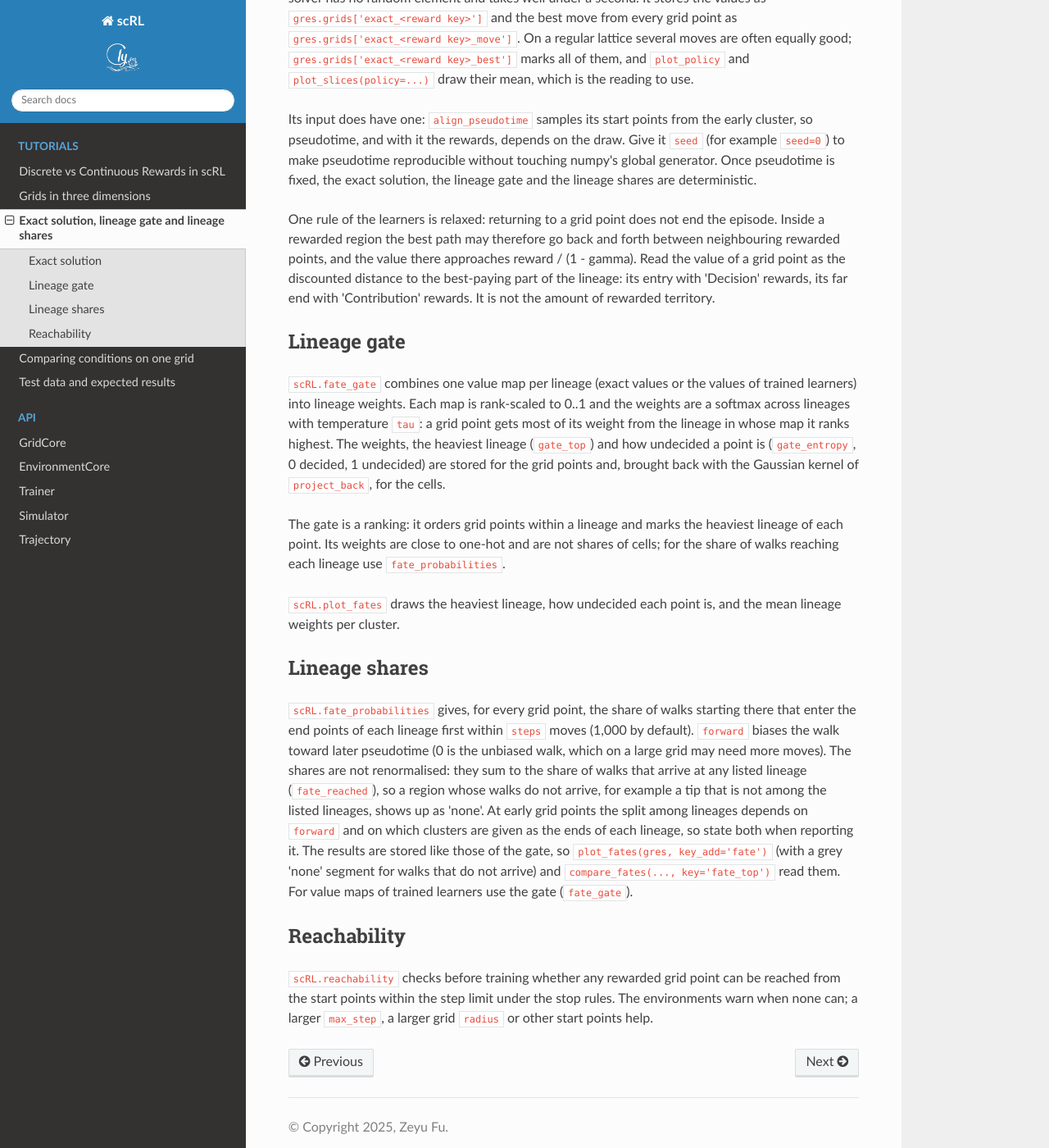
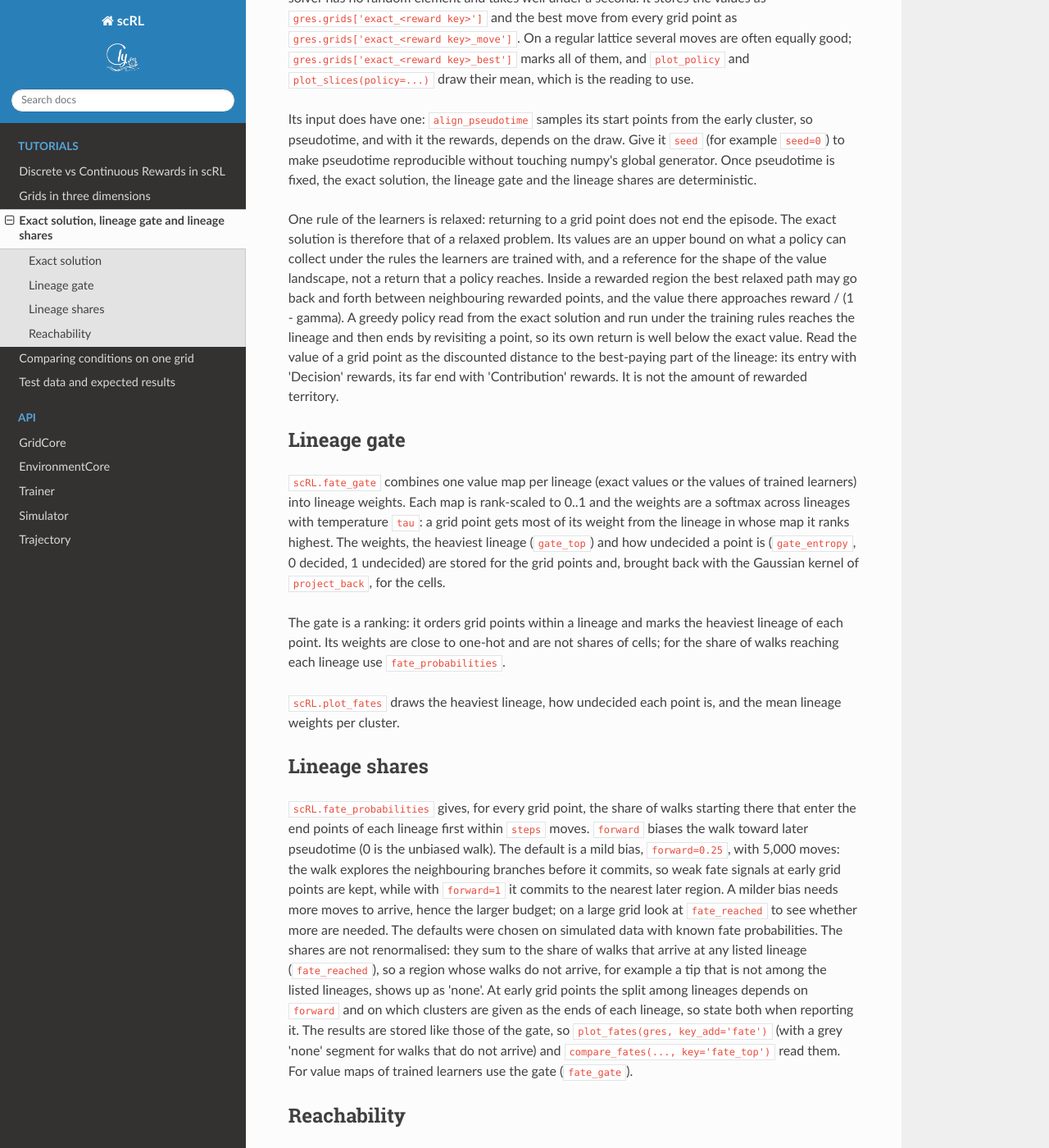
Before and after one commit to PeterPonyu/scRL, a Sphinx documentation site: the page built from source/exact.rst, in a window 1280 px wide and 1400 px high, scrolled down 635 px. Shown: the whole window at 82% size. Built offline with Sphinx 7.4.7 and the Read the Docs theme 3.1.0, drawn with Linux system fonts in a browser that asks for light colours; pages that are not in the unit, such as notebooks, are missing from menus.

Commit message:
Lower the forward bias and raise the move budget of the walk shares by default

```diff
--- a/source/exact.rst
+++ b/source/exact.rst
@@ -34,11 +34,15 @@ pseudotime, and with it the rewards, depends on the draw. Give it ``seed`` (for
 pseudotime reproducible without touching numpy's global generator. Once pseudotime is fixed, the exact
 solution, the lineage gate and the lineage shares are deterministic.
 
-One rule of the learners is relaxed: returning to a grid point does not end the episode. Inside a rewarded
-region the best path may therefore go back and forth between neighbouring rewarded points, and the value there
-approaches reward / (1 - gamma). Read the value of a grid point as the discounted distance to the best-paying
-part of the lineage: its entry with 'Decision' rewards, its far end with 'Contribution' rewards. It is not the
-amount of rewarded territory.
+One rule of the learners is relaxed: returning to a grid point does not end the episode. The exact solution
+is therefore that of a relaxed problem. Its values are an upper bound on what a policy can collect under the
+rules the learners are trained with, and a reference for the shape of the value landscape, not a return that
+a policy reaches. Inside a rewarded region the best relaxed path may go back and forth between neighbouring
+rewarded points, and the value there approaches reward / (1 - gamma). A greedy policy read from the exact
+solution and run under the training rules reaches the lineage and then ends by revisiting a point, so its
+own return is well below the exact value. Read the value of a grid point as the discounted distance to the
+best-paying part of the lineage: its entry with 'Decision' rewards, its far end with 'Contribution' rewards.
+It is not the amount of rewarded territory.
 
 Lineage gate
 ------------
@@ -60,8 +64,12 @@ Lineage shares
 --------------
 
 ``scRL.fate_probabilities`` gives, for every grid point, the share of walks starting there that enter the end
-points of each lineage first within ``steps`` moves (1,000 by default). ``forward`` biases the walk toward
-later pseudotime (0 is the unbiased walk, which on a large grid may need more moves). The shares are not
+points of each lineage first within ``steps`` moves. ``forward`` biases the walk toward later pseudotime (0
+is the unbiased walk). The default is a mild bias, ``forward=0.25``, with 5,000 moves: the walk explores the
+neighbouring branches before it commits, so weak fate signals at early grid points are kept, while with
+``forward=1`` it commits to the nearest later region. A milder bias needs more moves to arrive, hence the
+larger budget; on a large grid look at ``fate_reached`` to see whether more are needed. The defaults were
+chosen on simulated data with known fate probabilities. The shares are not
 renormalised: they sum to the share of walks that arrive at any listed lineage (``fate_reached``), so a region
 whose walks do not arrive, for example a tip that is not among the listed lineages, shows up as 'none'. At
 early grid points the split among lineages depends on ``forward`` and on which clusters are given as the ends
```
Also changed, not shown: other parts of source/exact.rst (+1 -1 lines), README.md (+2 -2 lines), 3 other files.
